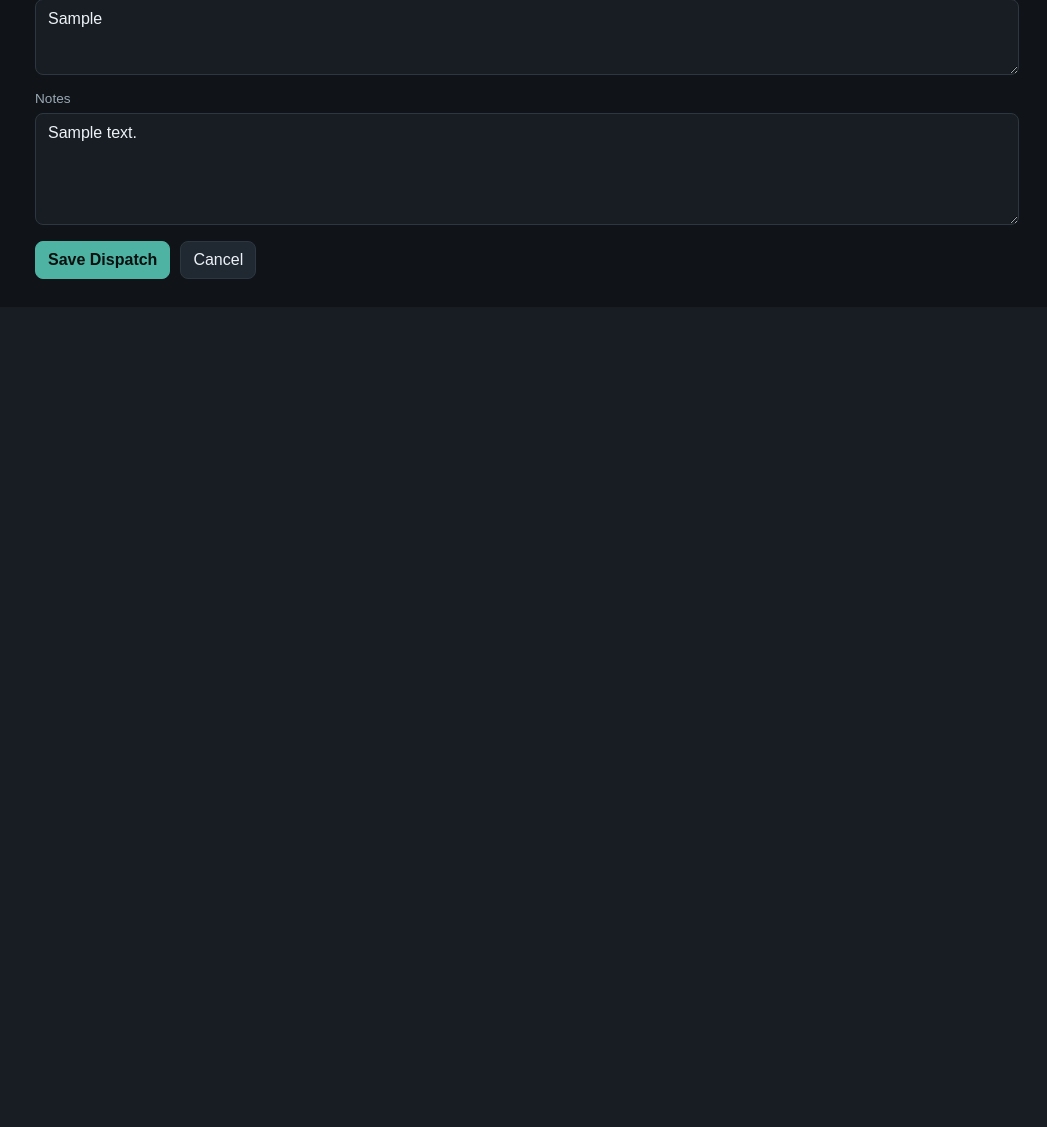
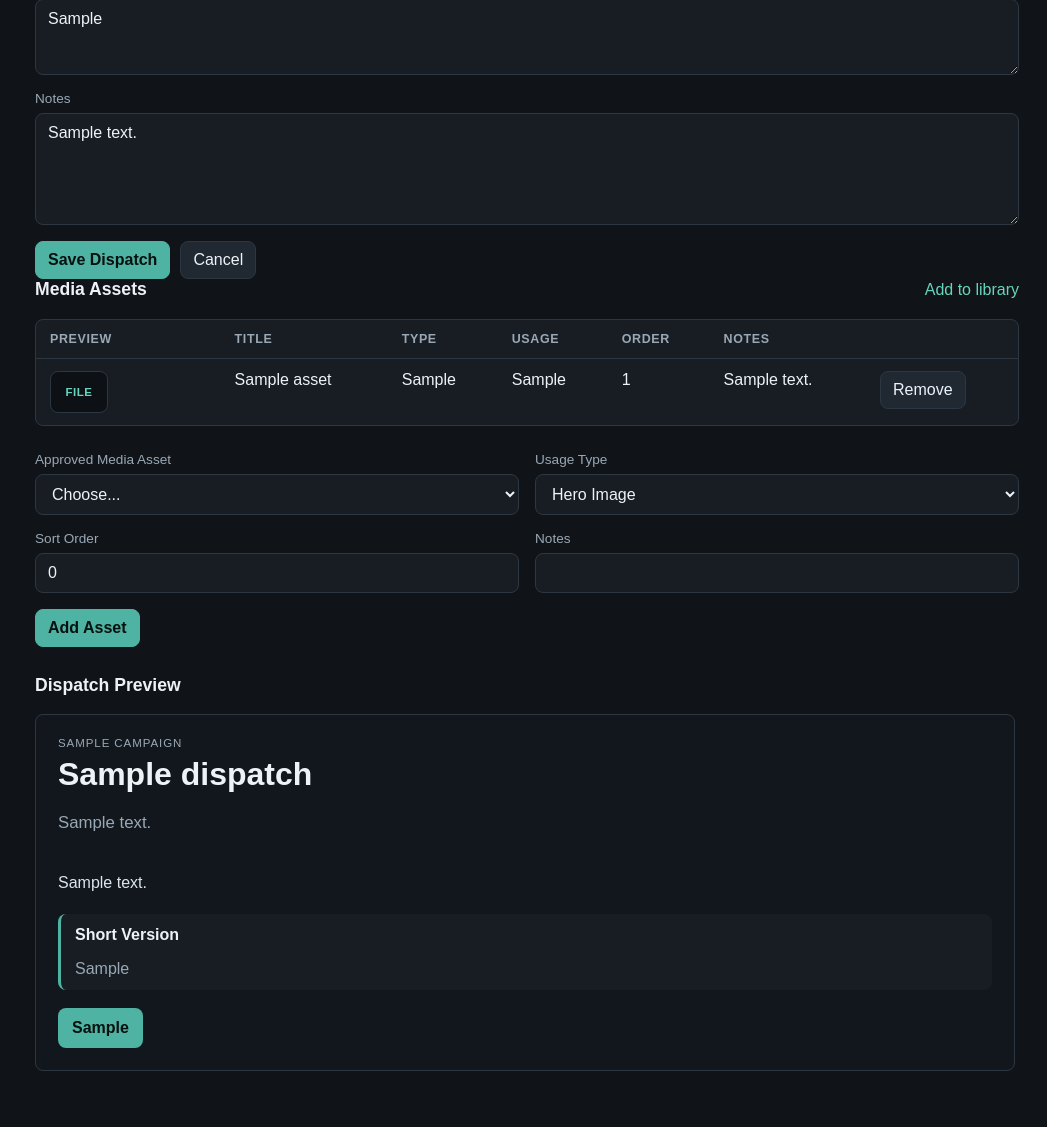
Before and after one commit to johnrcash-cyber/dispatch-center, a Flask app: page /dispatches/1/edit in a window 1280 px wide. Shown: the part 1005-2132 px from the top of the page, without its empty margins (233-1280 px from the left). Before the commit the page ends 1284 px from the top, so only its background shows below. Run offline with Flask 3, Linux system fonts and the light colour scheme; tables that the repository leaves empty hold one stand-in row (values such as "Sample post"); grey boxes marked "Sample" are stand-in pictures.

Commit message:
intitial edits

```diff
--- a/dispatch_center/routes/dispatches.py
+++ b/dispatch_center/routes/dispatches.py
@@ -1,11 +1,23 @@
 from flask import Blueprint, flash, redirect, render_template, request, url_for
 
 from dispatch_center.forms import form_int, form_text
-from dispatch_center.models import Campaign, Dispatch, db
-from dispatch_center.workspace import campaign_query, dispatch_query
+from dispatch_center.models import Campaign, Dispatch, DispatchMedia, MediaAsset, db
+from dispatch_center.workspace import campaign_query, dispatch_query, media_asset_query
 
 
 dispatches_bp = Blueprint("dispatches", __name__, url_prefix="/dispatches")
+
+USAGE_TYPES = [
+    "Hero Image",
+    "Banner",
+    "Thumbnail",
+    "Gallery",
+    "Attachment",
+    "Video",
+    "Audio",
+    "Logo",
+    "Supporting Asset",
+]
 
 
 @dispatches_bp.route("/")
@@ -23,13 +35,13 @@ def create_dispatch():
         flash("Dispatch created.", "success")
         return redirect(url_for("dispatches.detail_dispatch", dispatch_id=dispatch.id))
     dispatch.campaign_id = request.args.get("campaign_id", type=int)
-    return render_template("dispatches/form.html", dispatch=dispatch, campaigns=campaigns, title="New Dispatch")
+    return render_dispatch_form(dispatch, campaigns, "New Dispatch")
 
 
 @dispatches_bp.route("/<int:dispatch_id>")
 def detail_dispatch(dispatch_id):
     dispatch = dispatch_query().filter(Dispatch.id == dispatch_id).first_or_404()
-    return render_template("dispatches/detail.html", dispatch=dispatch)
+    return render_template("dispatches/detail.html", dispatch=dispatch, usage_types=USAGE_TYPES)
 
 
 @dispatches_bp.route("/<int:dispatch_id>/edit", methods=["GET", "POST"])
@@ -40,7 +52,58 @@ def edit_dispatch(dispatch_id):
         save_dispatch(dispatch)
         flash("Dispatch updated.", "success")
         return redirect(url_for("dispatches.detail_dispatch", dispatch_id=dispatch.id))
-    return render_template("dispatches/form.html", dispatch=dispatch, campaigns=campaigns, title="Edit Dispatch")
+    return render_dispatch_form(dispatch, campaigns, "Edit Dispatch")
+
+
+@dispatches_bp.route("/<int:dispatch_id>/media", methods=["POST"])
+def add_dispatch_media(dispatch_id):
+    dispatch = dispatch_query().filter(Dispatch.id == dispatch_id).first_or_404()
+    media_asset_id = form_int(request.form, "media_asset_id")
+    media_asset = (
+        media_asset_query()
+        .filter(MediaAsset.id == media_asset_id, MediaAsset.approved.is_(True))
+        .first_or_404()
+    )
+    link = DispatchMedia(
+        dispatch_id=dispatch.id,
+        media_asset_id=media_asset.id,
+        usage_type=normalize_usage_type(form_text(request.form, "usage_type")),
+        sort_order=form_int(request.form, "sort_order") or 0,
+        notes=form_text(request.form, "media_notes"),
+    )
+    db.session.add(link)
+    db.session.commit()
+    flash(f"{media_asset.title} added to dispatch.", "success")
+    return redirect(url_for("dispatches.edit_dispatch", dispatch_id=dispatch.id))
+
+
+@dispatches_bp.route("/<int:dispatch_id>/media/<int:link_id>/remove", methods=["POST"])
+def remove_dispatch_media(dispatch_id, link_id):
+    dispatch = dispatch_query().filter(Dispatch.id == dispatch_id).first_or_404()
+    link = DispatchMedia.query.filter(
+        DispatchMedia.id == link_id, DispatchMedia.dispatch_id == dispatch.id
+    ).first_or_404()
+    db.session.delete(link)
+    db.session.commit()
+    flash("Media asset removed from dispatch.", "success")
+    return redirect(url_for("dispatches.edit_dispatch", dispatch_id=dispatch.id))
+
+
+def render_dispatch_form(dispatch, campaigns, title):
+    approved_assets = (
+        media_asset_query()
+        .filter(MediaAsset.approved.is_(True))
+        .order_by(MediaAsset.title)
+        .all()
+    )
+    return render_template(
+        "dispatches/form.html",
+        dispatch=dispatch,
+        campaigns=campaigns,
+        approved_assets=approved_assets,
+        usage_types=USAGE_TYPES,
+        title=title,
+    )
 
 
 def save_dispatch(dispatch):
@@ -58,3 +121,7 @@ def save_dispatch(dispatch):
     dispatch.notes = form_text(request.form, "notes")
     db.session.add(dispatch)
     db.session.commit()
+
+
+def normalize_usage_type(value):
+    return value if value in USAGE_TYPES else "Supporting Asset"
--- a/dispatch_center/static/styles.css
+++ b/dispatch_center/static/styles.css
@@ -150,6 +150,129 @@ pre { background: #0d1115; border: 1px solid var(--line); border-radius: var(--r
     font-weight: 700;
     letter-spacing: .04em;
 }
+.dispatch-preview-section { margin-top: 28px; margin-bottom: 28px; }
+.dispatch-preview-card {
+    max-width: 980px;
+    border: 1px solid var(--line);
+    border-radius: var(--radius);
+    background: #12171d;
+    padding: 22px;
+    display: grid;
+    gap: 18px;
+}
+.empty-state { color: var(--muted); margin: 0; }
+.preview-logo-strip { display: flex; gap: 12px; align-items: center; flex-wrap: wrap; }
+.preview-logo img {
+    width: 72px;
+    height: 72px;
+    object-fit: contain;
+    border: 1px solid var(--line);
+    border-radius: var(--radius);
+    background: var(--panel-2);
+    padding: 6px;
+}
+.preview-hero, .preview-banner, .preview-thumbnail, .preview-gallery-item, .preview-logo { margin: 0; }
+.preview-hero img {
+    width: 100%;
+    max-height: 420px;
+    aspect-ratio: 16 / 8;
+    object-fit: cover;
+    border-radius: var(--radius);
+    border: 1px solid var(--line);
+}
+.preview-banner img {
+    width: 100%;
+    max-height: 180px;
+    aspect-ratio: 16 / 4;
+    object-fit: cover;
+    border-radius: var(--radius);
+    border: 1px solid var(--line);
+}
+.preview-title-row {
+    display: flex;
+    gap: 18px;
+    align-items: flex-start;
+}
+.preview-thumbnail img {
+    width: 112px;
+    height: 112px;
+    object-fit: cover;
+    border-radius: var(--radius);
+    border: 1px solid var(--line);
+}
+.preview-title-row h1 { font-size: 2rem; }
+.preview-summary { color: var(--muted); font-size: 1.05rem; line-height: 1.5; }
+.preview-body {
+    white-space: pre-wrap;
+    line-height: 1.65;
+    color: #dce5ee;
+}
+.preview-short {
+    border-left: 3px solid var(--accent);
+    background: var(--panel);
+    padding: 12px 14px;
+    border-radius: var(--radius);
+}
+.preview-short p { margin-bottom: 0; color: var(--muted); }
+.preview-cta {
+    justify-self: start;
+    border-radius: var(--radius);
+    background: var(--accent);
+    color: #07110f;
+    font-weight: 700;
+    padding: 11px 14px;
+}
+.preview-block { display: grid; gap: 12px; }
+.preview-block h3 {
+    margin: 0;
+    font-size: .9rem;
+    color: var(--muted);
+    text-transform: uppercase;
+    letter-spacing: .06em;
+}
+.preview-gallery {
+    display: grid;
+    grid-template-columns: repeat(auto-fill, minmax(150px, 1fr));
+    gap: 12px;
+}
+.preview-gallery img {
+    width: 100%;
+    aspect-ratio: 1 / 1;
+    object-fit: cover;
+    border: 1px solid var(--line);
+    border-radius: var(--radius);
+}
+.dispatch-preview-card figcaption {
+    color: var(--muted);
+    font-size: .82rem;
+    margin-top: 6px;
+}
+.preview-stack { display: grid; gap: 10px; }
+.preview-asset-row {
+    display: flex;
+    gap: 12px;
+    align-items: center;
+    border: 1px solid var(--line);
+    background: var(--panel);
+    border-radius: var(--radius);
+    padding: 12px;
+}
+.preview-asset-row p { margin: 4px 0; color: var(--muted); }
+.preview-stack video {
+    width: 100%;
+    max-height: 420px;
+    border-radius: var(--radius);
+    background: #000;
+}
+.preview-audio {
+    display: grid;
+    gap: 8px;
+    border: 1px solid var(--line);
+    background: var(--panel);
+    border-radius: var(--radius);
+    padding: 12px;
+}
+.preview-audio audio { width: 100%; }
 .flash-stack { display: grid; gap: 10px; margin-bottom: 18px; }
 .flash { border: 1px solid var(--line); border-radius: var(--radius); background: var(--panel); padding: 10px 12px; }
 .flash.success { border-color: var(--accent); }
@@ -161,4 +284,5 @@ pre { background: #0d1115; border: 1px solid var(--line); border-radius: var(--r
     .metric-grid, .split, .detail-grid, .form-grid { grid-template-columns: 1fr; }
     .span-2 { grid-column: span 1; }
     .main { padding: 20px; }
+    .preview-title-row { flex-direction: column; }
 }
--- /dev/null
+++ b/dispatch_center/templates/dispatches/_media_assets.html
@@ -0,0 +1,82 @@
+{% from "media/_preview.html" import asset_preview %}
+
+<section class="dispatch-media">
+    <div class="section-header">
+        <h2>Media Assets</h2>
+        {% if dispatch.id %}
+            <a href="{{ url_for('media.create_asset') }}">Add to library</a>
+        {% endif %}
+    </div>
+
+    {% if dispatch.id %}
+        <div class="table-wrap">
+            <table>
+                <thead>
+                    <tr>
+                        <th>Preview</th>
+                        <th>Title</th>
+                        <th>Type</th>
+                        <th>Usage</th>
+                        <th>Order</th>
+                        <th>Notes</th>
+                        <th></th>
+                    </tr>
+                </thead>
+                <tbody>
+                    {% for link in dispatch.media_links %}
+                        <tr>
+                            <td>{{ asset_preview(link.media_asset, compact=True) }}</td>
+                            <td>{{ link.media_asset.title }}</td>
+                            <td>{{ link.media_asset.asset_type }}</td>
+                            <td>{{ link.usage_type }}</td>
+                            <td>{{ link.sort_order }}</td>
+                            <td>{{ link.notes or "" }}</td>
+                            <td>
+                                <form method="post" action="{{ url_for('dispatches.remove_dispatch_media', dispatch_id=dispatch.id, link_id=link.id) }}">
+                                    <button class="button" type="submit">Remove</button>
+                                </form>
+                            </td>
+                        </tr>
+                    {% else %}
+                        <tr><td colspan="7">No media assets selected yet.</td></tr>
+                    {% endfor %}
+                </tbody>
+            </table>
+        </div>
+
+        {% if show_add_form %}
+            <form method="post" action="{{ url_for('dispatches.add_dispatch_media', dispatch_id=dispatch.id) }}" class="form-grid media-add-form">
+                <label>
+                    <span>Approved Media Asset</span>
+                    <select name="media_asset_id" required>
+                        <option value="">Choose...</option>
+                        {% for asset in approved_assets %}
+                            <option value="{{ asset.id }}">{{ asset.title }} - {{ asset.asset_type }}</option>
+                        {% endfor %}
+                    </select>
+                </label>
+                <label>
+                    <span>Usage Type</span>
+                    <select name="usage_type">
+                        {% for usage_type in usage_types %}
+                            <option value="{{ usage_type }}">{{ usage_type }}</option>
+                        {% endfor %}
+                    </select>
+                </label>
+                <label>
+                    <span>Sort Order</span>
+                    <input type="number" name="sort_order" value="0">
+                </label>
+                <label>
+                    <span>Notes</span>
+                    <input type="text" name="media_notes">
+                </label>
+                <div class="form-actions span-2">
+                    <button class="button primary" type="submit">Add Asset</button>
+                </div>
+            </form>
+        {% endif %}
+    {% else %}
+        <p>Save this dispatch before selecting media assets.</p>
+    {% endif %}
+</section>
--- /dev/null
+++ b/dispatch_center/templates/dispatches/_preview.html
@@ -0,0 +1,166 @@
+{% macro asset_url(asset) -%}
+    {{ url_for('static', filename='uploads/' ~ asset.filename) if asset.filename else asset.url }}
+{%- endmacro %}
+
+{% macro linked_asset(link) %}
+    {% set asset = link.media_asset %}
+    {% set url = asset_url(asset)|trim %}
+    <div class="preview-asset-row">
+        <span class="asset-icon">
+            {% if asset.asset_type == "Video" %}VID
+            {% elif asset.asset_type == "Audio" %}AUD
+            {% elif asset.asset_type == "Document" %}DOC
+            {% elif asset.asset_type == "External Link" %}URL
+            {% else %}FILE
+            {% endif %}
+        </span>
+        <div>
+            <strong>{{ asset.title }}</strong>
+            <p>{{ link.notes or asset.alt_text or asset.original_filename or asset.url or "" }}</p>
+            {% if url %}<a href="{{ url }}" target="_blank">Open asset</a>{% endif %}
+        </div>
+    </div>
+{% endmacro %}
+
+{% macro image_asset(link, class_name="") %}
+    {% set asset = link.media_asset %}
+    {% set url = asset_url(asset)|trim %}
+    {% if url %}
+        <figure class="{{ class_name }}">
+            <img src="{{ url }}" alt="{{ asset.alt_text or asset.title }}">
+            <figcaption>{{ asset.title }}</figcaption>
+        </figure>
+    {% endif %}
+{% endmacro %}
+
+{% set links = dispatch.media_links if dispatch.id else [] %}
+{% set hero_links = links|selectattr("usage_type", "equalto", "Hero Image")|list %}
+{% set banner_links = links|selectattr("usage_type", "equalto", "Banner")|list %}
+{% set thumbnail_links = links|selectattr("usage_type", "equalto", "Thumbnail")|list %}
+{% set gallery_links = links|selectattr("usage_type", "equalto", "Gallery")|list %}
+{% set attachment_links = links|selectattr("usage_type", "equalto", "Attachment")|list %}
+{% set video_links = links|selectattr("usage_type", "equalto", "Video")|list %}
+{% set audio_links = links|selectattr("usage_type", "equalto", "Audio")|list %}
+{% set logo_links = links|selectattr("usage_type", "equalto", "Logo")|list %}
+{% set support_links = links|selectattr("usage_type", "equalto", "Supporting Asset")|list %}
+
+<section class="dispatch-preview-section">
+    <div class="section-header">
+        <h2>Dispatch Preview</h2>
+    </div>
+    <article class="dispatch-preview-card">
+        {% if not links %}
+            <p class="empty-state">No media assets attached yet.</p>
+        {% endif %}
+
+        {% if logo_links %}
+            <div class="preview-logo-strip">
+                {% for link in logo_links %}
+                    {{ image_asset(link, "preview-logo") }}
+                {% endfor %}
+            </div>
+        {% endif %}
+
+        {% for link in hero_links %}
+            {{ image_asset(link, "preview-hero") }}
+        {% endfor %}
+
+        {% for link in banner_links %}
+            {{ image_asset(link, "preview-banner") }}
+        {% endfor %}
+
+        <header class="preview-title-row">
+            {% for link in thumbnail_links %}
+                {{ image_asset(link, "preview-thumbnail") }}
+            {% endfor %}
+            <div>
+                <p class="eyebrow">{{ dispatch.campaign.name if dispatch.campaign else "Dispatch" }}</p>
+                <h1>{{ dispatch.title or "Untitled Dispatch" }}</h1>
+                {% if dispatch.summary %}<p class="preview-summary">{{ dispatch.summary }}</p>{% endif %}
+            </div>
+        </header>
+
+        {% if dispatch.primary_body %}
+            <div class="preview-body">{{ dispatch.primary_body }}</div>
+        {% endif %}
+
+        {% if dispatch.short_version %}
+            <aside class="preview-short">
+                <strong>Short Version</strong>
+                <p>{{ dispatch.short_version }}</p>
+            </aside>
+        {% endif %}
+
+        {% if dispatch.call_to_action %}
+            <div class="preview-cta">{{ dispatch.call_to_action }}</div>
+        {% endif %}
+
+        {% if gallery_links %}
+            <section class="preview-block">
+                <h3>Gallery</h3>
+                <div class="preview-gallery">
+                    {% for link in gallery_links %}
+                        {{ image_asset(link, "preview-gallery-item") }}
+                    {% endfor %}
+                </div>
+            </section>
+        {% endif %}
+
+        {% if video_links %}
+            <section class="preview-block">
+                <h3>Video</h3>
+                <div class="preview-stack">
+                    {% for link in video_links %}
+                        {% set url = asset_url(link.media_asset)|trim %}
+                        {% if link.media_asset.filename and url %}
+                            <video controls src="{{ url }}"></video>
+                        {% else %}
+                            {{ linked_asset(link) }}
+                        {% endif %}
+                    {% endfor %}
+                </div>
+            </section>
+        {% endif %}
+
+        {% if audio_links %}
+            <section class="preview-block">
+                <h3>Audio</h3>
+                <div class="preview-stack">
+                    {% for link in audio_links %}
+                        {% set url = asset_url(link.media_asset)|trim %}
+                        {% if link.media_asset.filename and url %}
+                            <div class="preview-audio">
+                                <strong>{{ link.media_asset.title }}</strong>
+                                <audio controls src="{{ url }}"></audio>
+                            </div>
+                        {% else %}
+                            {{ linked_asset(link) }}
+                        {% endif %}
+                    {% endfor %}
+                </div>
+            </section>
+        {% endif %}
+
+        {% if attachment_links %}
+            <section class="preview-block">
+                <h3>Attachments</h3>
+                <div class="preview-stack">
+                    {% for link in attachment_links %}
+                        {{ linked_asset(link) }}
+                    {% endfor %}
+                </div>
+            </section>
+        {% endif %}
+
+        {% if support_links %}
+            <section class="preview-block">
+                <h3>Supporting Assets</h3>
+                <div class="preview-stack">
+                    {% for link in support_links %}
+                        {{ linked_asset(link) }}
+                    {% endfor %}
+                </div>
+            </section>
+        {% endif %}
+    </article>
+</section>
--- a/dispatch_center/templates/dispatches/detail.html
+++ b/dispatch_center/templates/dispatches/detail.html
@@ -4,6 +4,9 @@
 {% block content %}
 <header class="page-header"><div><p class="eyebrow">{{ dispatch.campaign.name }}</p><h1>{{ dispatch.title }}</h1></div><a class="button" href="{{ url_for('dispatches.edit_dispatch', dispatch_id=dispatch.id) }}">Edit</a></header>
 <section class="detail-grid"><div><h2>Primary Copy</h2><p>{{ dispatch.summary or "No summary yet." }}</p><pre>{{ dispatch.primary_body or "" }}</pre></div><div><h2>Publishing Notes</h2><p><strong>Status:</strong> {{ status_badge(dispatch.status) }}</p><p><strong>CTA:</strong> {{ dispatch.call_to_action or "" }}</p><p>{{ dispatch.notes or "" }}</p></div></section>
+{% set show_add_form = false %}
+{% include "dispatches/_media_assets.html" with context %}
+{% include "dispatches/_preview.html" with context %}
 <div class="section-header"><h2>Platform Versions</h2><a href="{{ url_for('platform_versions.create_platform_version', dispatch_id=dispatch.id) }}">Add version</a></div>
 <div class="table-wrap"><table><thead><tr><th>Platform</th><th>Status</th><th>Title</th><th>Posted URL</th><th></th></tr></thead><tbody>
 {% for version in dispatch.platform_versions %}
--- a/dispatch_center/templates/dispatches/form.html
+++ b/dispatch_center/templates/dispatches/form.html
@@ -16,4 +16,7 @@
     {{ textarea("notes", "Notes", dispatch.notes) }}
     <div class="form-actions span-2"><button class="button primary" type="submit">Save Dispatch</button><a class="button" href="{{ url_for('dispatches.list_dispatches') }}">Cancel</a></div>
 </form>
+{% set show_add_form = true %}
+{% include "dispatches/_media_assets.html" with context %}
+{% include "dispatches/_preview.html" with context %}
 {% endblock %}
--- a/dispatch_center/templates/organizations/detail.html
+++ b/dispatch_center/templates/organizations/detail.html
@@ -12,7 +12,7 @@
     </div>
 </header>
 <section class="detail-grid">
-    <div><h2>Profile</h2><p>{{ organization.description or "No description yet." }}</p><p><strong>CTA:</strong> {{ organization.default_cta or "None" }}</p><p><strong>Footer:</strong> {{ organization.default_footer or "None" }}</p></div>
+    <div><h2>Profile</h2><p>{{ organization.description or "No description yet." }}</p><p><strong>Slug:</strong> {{ organization.slug or "" }}</p><p><strong>CTA:</strong> {{ organization.default_cta or "None" }}</p><p><strong>Footer:</strong> {{ organization.default_footer or "None" }}</p></div>
     <div><h2>Notes</h2><p>{{ organization.notes or "No notes." }}</p>{% if organization.website_url %}<a href="{{ organization.website_url }}" target="_blank">Open website</a>{% endif %}</div>
 </section>
 <div class="section-header"><h2>Campaigns</h2></div>
--- a/dispatch_center/templates/organizations/form.html
+++ b/dispatch_center/templates/organizations/form.html
@@ -5,6 +5,7 @@
 <header class="page-header"><div><p class="eyebrow">Organization</p><h1>{{ title }}</h1></div></header>
 <form method="post" class="form-grid">
     {{ text_input("name", "Name", organization.name, required=True) }}
+    {{ text_input("slug", "Slug", organization.slug) }}
     {{ text_input("website_url", "Website URL", organization.website_url, type="url") }}
     {{ text_input("logo_url", "Logo URL", organization.logo_url, type="url") }}
     {{ textarea("description", "Description", organization.description) }}
--- a/dispatch_center/templates/organizations/list.html
+++ b/dispatch_center/templates/organizations/list.html
@@ -3,12 +3,12 @@
 {% block content %}
 <header class="page-header"><div><p class="eyebrow">Hierarchy</p><h1>Organizations</h1></div><a class="button primary" href="{{ url_for('organizations.create_organization') }}">New Organization</a></header>
 <div class="table-wrap"><table>
-    <thead><tr><th>Name</th><th>Website</th><th>Campaigns</th><th></th></tr></thead>
+    <thead><tr><th>Name</th><th>Slug</th><th>Website</th><th>Campaigns</th><th></th></tr></thead>
     <tbody>
     {% for org in organizations %}
-        <tr><td><a href="{{ url_for('organizations.detail_organization', org_id=org.id) }}">{{ org.name }}</a></td><td>{% if org.website_url %}<a href="{{ org.website_url }}" target="_blank">{{ org.website_url }}</a>{% endif %}</td><td>{{ org.campaigns|length }}</td><td><a href="{{ url_for('organizations.edit_organization', org_id=org.id) }}">Edit</a></td></tr>
+        <tr><td><a href="{{ url_for('organizations.detail_organization', org_id=org.id) }}">{{ org.name }}</a></td><td>{{ org.slug or "" }}</td><td>{% if org.website_url %}<a href="{{ org.website_url }}" target="_blank">{{ org.website_url }}</a>{% endif %}</td><td>{{ org.campaigns|length }}</td><td><a href="{{ url_for('organizations.edit_organization', org_id=org.id) }}">Edit</a></td></tr>
     {% else %}
-        <tr><td colspan="4">No organizations yet.</td></tr>
+        <tr><td colspan="5">No organizations yet.</td></tr>
     {% endfor %}
     </tbody>
 </table></div>
```
Also changed, not shown: dispatch_center/models.py (+22 -0 lines), dispatch_center/routes/media.py (+7 -2 lines), dispatch_center/routes/organizations.py (+21 -0 lines), dispatch_center/seed.py (+36 -6 lines), dispatch_center/utils.py (added, +8 -0 lines), README.md, dispatch_center/static/uploads/grid-and-ink/image/1f93550a56d940df892b325145ff868e_taverngames1.png (added), dispatch_center/static/uploads/grid-and-ink/image/39724e6e5d60412b9bb9441f833e2fec_joinarenas2.png (added).
